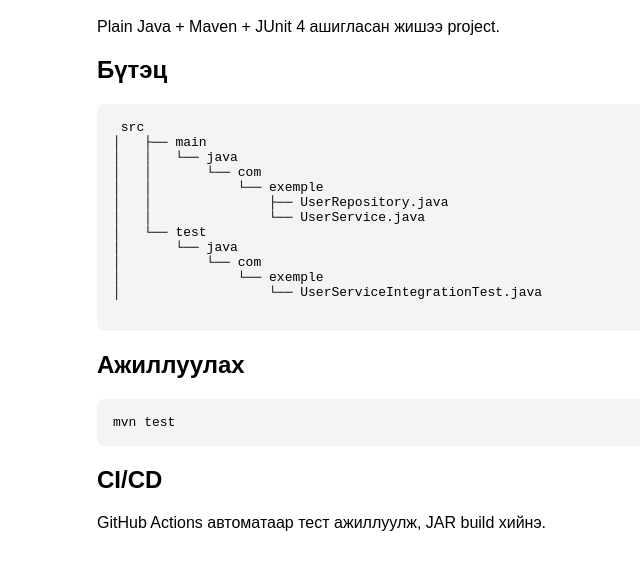
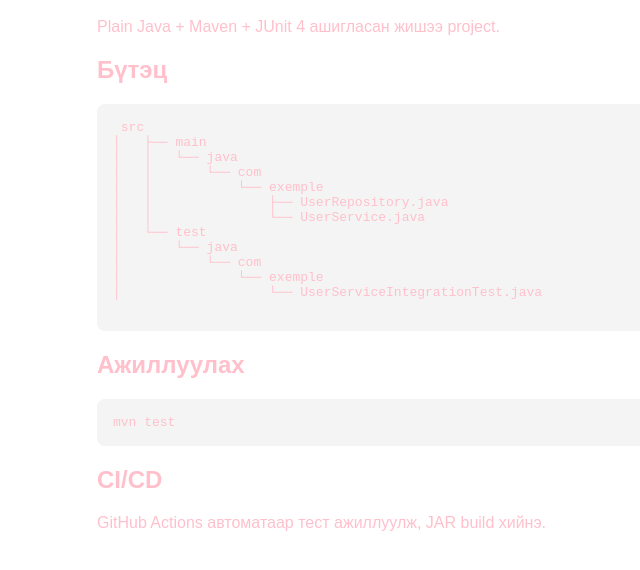
Before and after one commit to Ariukaanaa/TestIntergration, a plain HTML site: page docs/index.html in a window 1280 px wide. Shown: the part 80-650 px from the top of the page, without its empty margins (143-783 px from the left). Drawn offline with Linux system fonts and the light colour scheme.

Commit message:
ci : update the info of site

```diff
--- a/docs/index.html
+++ b/docs/index.html
@@ -4,7 +4,7 @@
   <meta charset="UTF-8">
   <title>Demo Project</title>
   <style>
-    body { font-family: sans-serif; max-width: 800px; margin: 40px auto; padding: 0 20px; }
+    body { font-family: sans-serif; color: pink;  max-width: 800px; margin: 40px auto; padding: 0 20px; }
     h1 { color: #333; }
     .badge { background: #28a745; color: white; padding: 4px 10px; border-radius: 4px; font-size: 14px; }
     pre { background: #f4f4f4; padding: 16px; border-radius: 8px; }
```
